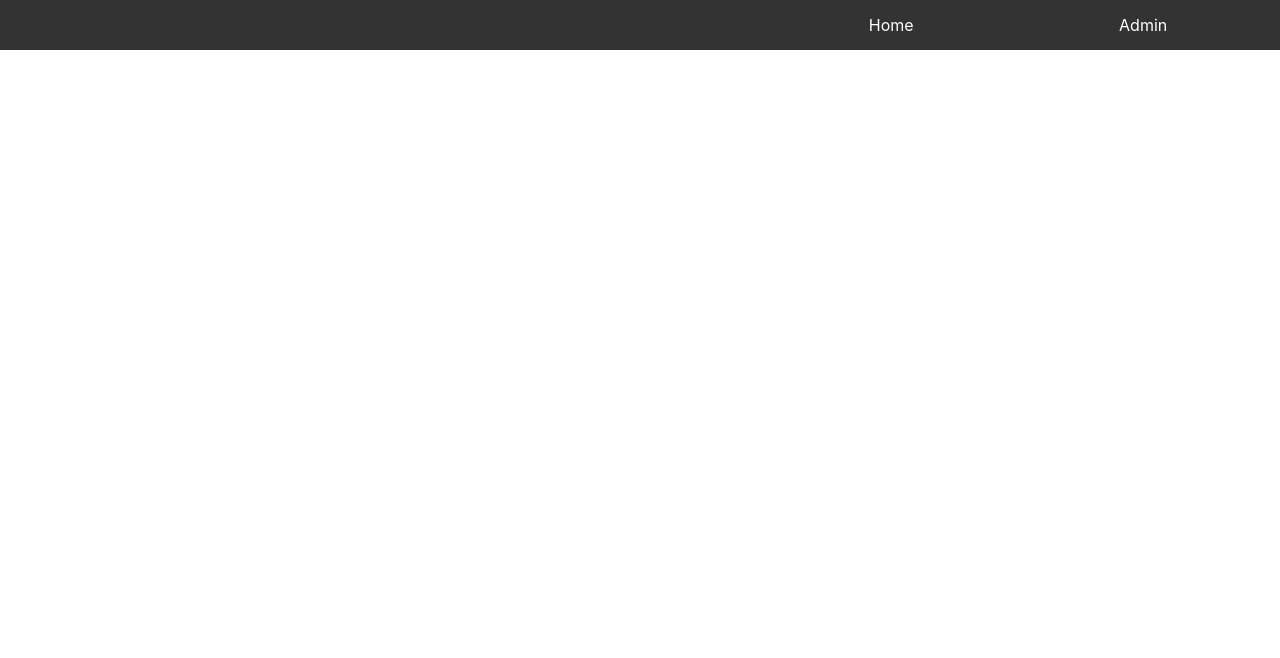
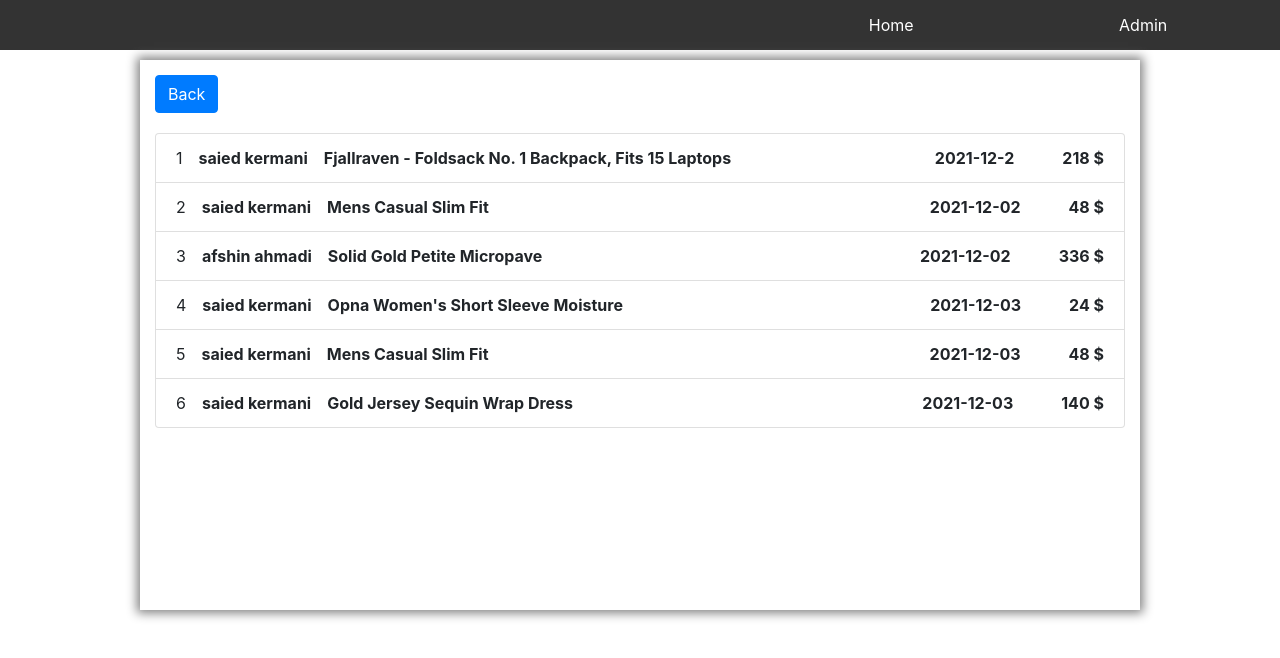
Before and after one commit to argolpour/cloths-crud, a React (Create React App) app: page /admin/invoice in a window 1280 px wide. Before the commit this address had no page. Shown: the top 658 px of the page. Built offline with nearby package versions, Linux system fonts and the light colour scheme; data requests are answered from the project's data file.

Commit message:
invoice dashboard is added

```diff
--- a/db.json
+++ b/db.json
@@ -346,9 +346,9 @@
   "invoices": [
     {
       "id": 1,
-      "Customerfullname": "saied kermani",
-      "Customeraddress": "baharestan street first alley nimber 48",
-      "Customertel": "09125400138",
+      "customerfullname": "saied kermani",
+      "customeraddress": "baharestan street first alley nimber 48",
+      "customertel": "09125400138",
       "producttitle": "Fjallraven - Foldsack No. 1 Backpack, Fits 15 Laptops",
       "productquantity": 2,
       "totalamount": 218,
@@ -360,7 +360,7 @@
       "customertel": "09125400138",
       "producttitle": "Mens Casual Slim Fit",
       "productquantity": "3",
-      "totlalamount": 48,
+      "totalamount": 48,
       "createdAt": "2021-12-02",
       "id": 2
     },
@@ -370,9 +370,39 @@
       "customertel": "09125400138",
       "producttitle": "Solid Gold Petite Micropave ",
       "productquantity": "2",
-      "totlalamount": 336,
+      "totalamount": 336,
       "createdAt": "2021-12-02",
       "id": 3
+    },
+    {
+      "customerfullname": "saied kermani",
+      "customeraddress": "baharestan street first alley nimber 48",
+      "customertel": "09125400138",
+      "producttitle": "Opna Women's Short Sleeve Moisture",
+      "productquantity": "3",
+      "totalamount": 24,
+      "createdAt": "2021-12-03",
+      "id": 4
+    },
+    {
+      "customerfullname": "saied kermani",
+      "customeraddress": "baharestan street first alley nimber 48",
+      "customertel": "09125400138",
+      "producttitle": "Mens Casual Slim Fit",
+      "productquantity": "3",
+      "totalamount": 48,
+      "createdAt": "2021-12-03",
+      "id": 5
+    },
+    {
+      "customerfullname": "saied kermani",
+      "customeraddress": "baharestan street first alley nimber 48",
+      "customertel": "09125400138",
+      "producttitle": "Gold Jersey Sequin Wrap Dress",
+      "productquantity": "2",
+      "totalamount": 140,
+      "createdAt": "2021-12-03",
+      "id": 6
     }
   ]
 }
--- a/src/App.js
+++ b/src/App.js
@@ -17,6 +17,7 @@ import Login from './components/pages/login/Login';
 import CustomerState from './components/contexts/customer/CustomerState';
 import Invoice from './components/pages/invoice/Invoice';
 import InvoiceState from './components/contexts/invoiceContext/InvoiceState';
+import InvoiceDB from './components/pages/admin/invoice/InvoiceDB';
 function App() {
   return (
 <>
@@ -54,6 +55,8 @@ function App() {
     </Route>
     <Route path="/login" element={<Login/>}></Route>
     <Route path="/customer/:id" element={<Invoice/>}></Route>
+    <Route path="/admin/invoice" element={<InvoiceDB/>}></Route>
+
   </Routes>
   </InvoiceState>
   </CustomerState>
--- a/src/components/pages/admin/Admin.js
+++ b/src/components/pages/admin/Admin.js
@@ -10,6 +10,8 @@ const Admin = () => {
             <Link to="/admin/product"><button className="btn btn-primary btn-block">Product  Dashbord</button></Link>
             <Link to="/admin/category"><button className="btn btn-primary btn-block">Category  Dashbord</button></Link>
             <Link to="/admin/user"> <button className="btn btn-primary btn-block">Users  Dashbord</button></Link>
+            <Link to="/admin/invoice"> <button className="btn btn-primary btn-block">Invoice  Dashbord</button></Link>
+
         </div>
     )
 }
--- /dev/null
+++ b/src/components/pages/admin/invoice/InvoiceDB.js
@@ -0,0 +1,25 @@
+import { useEffect,useContext } from "react"
+import { Link } from "react-router-dom"
+import InvoiceContext from "../../../contexts/invoiceContext/InvoiceContext"
+import productContext from "../../../contexts/productContext/productContext"
+const InvoiceDB = () => {
+    const {getInvoices,invoices}=useContext(InvoiceContext)
+    useEffect(() => {
+        getInvoices()
+        // eslint-disable-next-line
+    }, [])
+    return (
+        <div className="product-wrapper">
+        <div className="actions ">
+        <Link to="/admin" className="btn btn-primary ">Back</Link>
+
+        </div>
+
+        <ul className="list-group">
+        {invoices.map(invoice=><li className="list-group-item d-flex justify-content-start" key={invoice.id}><span className="mr-3">{invoice.id} </span>    <strong className="mr-3">{invoice.customerfullname}</strong>     <strong className="mr-3">{invoice.producttitle}</strong>      <strong className="ml-auto mr-5 ">{invoice.createdAt}</strong>      <strong>{invoice.totalamount} $</strong>   </li>)}
+        </ul>
+    </div>
+    )
+}
+
+export default InvoiceDB
--- a/src/components/pages/invoice/Invoice.js
+++ b/src/components/pages/invoice/Invoice.js
@@ -26,7 +26,7 @@ const Invoice = () => {
         customertel:"",
         producttitle:"",
         productquantity:0,
-        totlalamount:0,
+        totalamount:0,
         createdAt:moment(date).format('YYYY-MM-DD')
     })
     useEffect(() => {
@@ -39,7 +39,7 @@ const Invoice = () => {
             customertel:customer.tel,
             producttitle:product.title,
             productquantity:quantity,
-            totlalamount:Math.ceil(quantity*product.price) ,
+            totalamount:Math.ceil(quantity*product.price) ,
             createdAt:moment(date).format('YYYY-MM-DD')
         })
 
@@ -54,7 +54,7 @@ const Invoice = () => {
             customertel:customer.tel,
             producttitle:product.title,
             productquantity:quantity,
-            totlalamount:Math.ceil(quantity*product.price) ,
+            totalamount:Math.ceil(quantity*product.price) ,
             createdAt:moment(date).format('YYYY-MM-DD')
         })
     }, [quantity])
```
